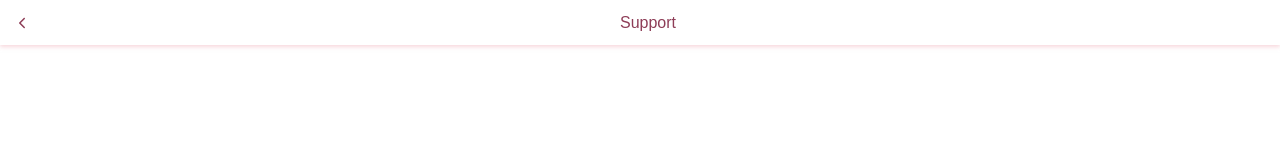
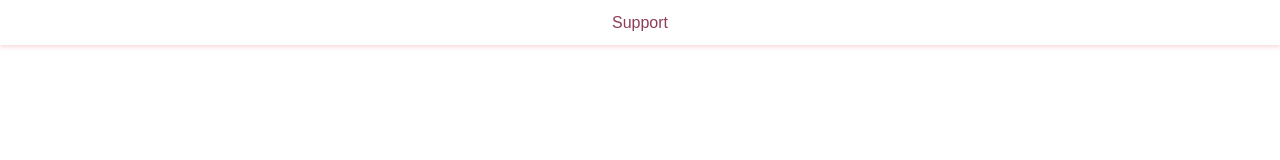
Before and after one commit to self-sg/beneficiary-pwa-nextjs, a Next.js app: page /support in a window 1280 px wide. Shown: the top 160 px of the page. Built offline with nearby package versions, Linux system fonts and the light colour scheme; a web font is replaced by a local one.

Commit message:
add filter icon option to top nav, update alignment

```diff
--- a/components/TopNav.tsx
+++ b/components/TopNav.tsx
@@ -1,17 +1,20 @@
 import styles from '../styles/TopNav.module.css'
 import { IoIosArrowBack } from 'react-icons/io'
 import { useRouter } from 'next/router'
+import filter from '../public/assets/icon/filter.svg'
+import Image from 'next/image'
 
 interface Props {
   pageName: string
   displayBackButton: boolean
+  displayFilter?: boolean // to specify only if displayBackButton = true
 }
 
 export default function TopNav(props: Props) {
   const router = useRouter()
 
   return (
-    <div className={styles.topNav}>
+    <div className={styles.navbar}>
       {props.displayBackButton ? (
         <IoIosArrowBack
           style={{ marginLeft: '14px' }}
@@ -21,11 +24,27 @@ export default function TopNav(props: Props) {
       <div
         className={
           props.displayBackButton
-            ? styles.pageNameWrapperWithIcon
-            : styles.pageNameWrapper
+            ? styles.outerWrapperWithIcon
+            : styles.outerWrapper
         }
       >
-        <p className="text-caption">{props.pageName}</p>
+        <div
+          className={
+            props.displayBackButton && props.displayFilter
+              ? styles.innerWrapper
+              : null
+          }
+        >
+          <p className="text-caption">{props.pageName}</p>
+
+          {props.displayFilter ? (
+            <Image
+              src={filter}
+              alt="filterIcon"
+              onClick={() => console.log('Open filter modal')}
+            />
+          ) : undefined}
+        </div>
       </div>
     </div>
   )
--- a/pages/support/index.tsx
+++ b/pages/support/index.tsx
@@ -17,7 +17,7 @@ export default function Support() {
   return (
     <div className={styles.container}>
       {}
-      <TopNav pageName={'Support'} displayBackButton={true} />
+      <TopNav pageName={'Support'} displayBackButton={false} />
 
       <div className="flex-row">
         {dummy_category_data.map((category) => (
--- a/styles/TopNav.module.css
+++ b/styles/TopNav.module.css
@@ -1,4 +1,4 @@
-.topNav {
+.navbar {
   width: 100%;
   height: 45px;
   position: fixed;
@@ -12,14 +12,23 @@
   box-shadow: 0px 2px 4px 0px rgba(242, 179, 190, 0.5);
 }
 
-.pageNameWrapper {
+.outerWrapper {
   display: flex;
   flex: 1;
   justify-content: center;
   align-items: center;
 }
 
-.pageNameWrapperWithIcon {
-  composes: pageNameWrapper;
+.outerWrapperWithIcon {
+  composes: outerWrapper;
+  justify-content: flex-start;
   margin-right: 14px;
+  margin-left: 24px;
 }
+
+.innerWrapper {
+  display: flex;
+  flex: 1;
+  justify-content: space-between;
+  align-items: center;
+}
```
Also changed, not shown: public/assets/icon/filter.svg (added).
